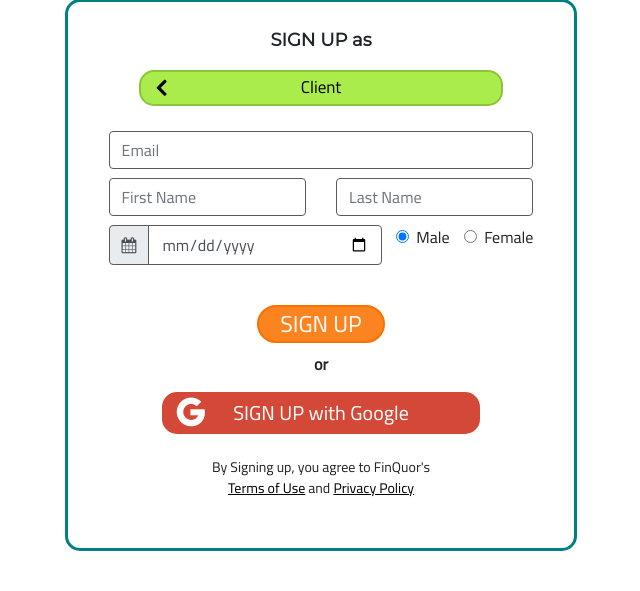
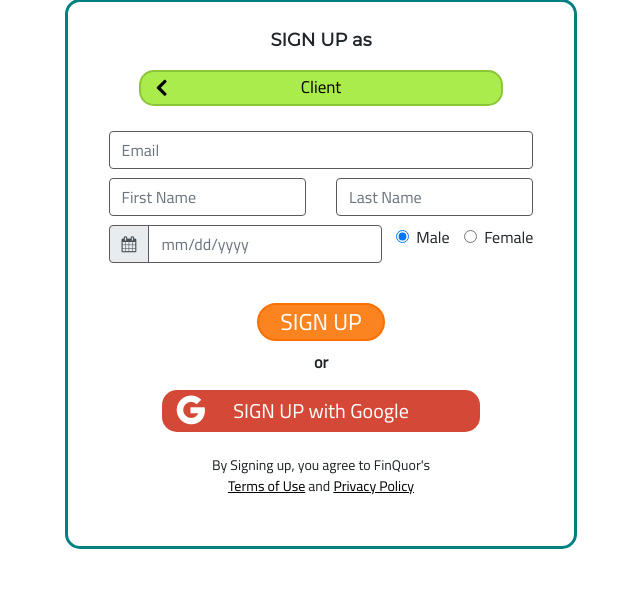
Before and after one commit to r3sjay17/finquor, a CodeIgniter app: page /finquor/form/client/signup in a window 1280 px wide. Shown: the part 155-746 px from the top of the page, without its empty margins (319-959 px from the left). Run offline with CodeIgniter, Linux system fonts and the light colour scheme; some libraries are stand-ins or nearby versions.

Commit message:
update datepicker for v1.2.2

```diff
--- a/application/controllers/Actions.php
+++ b/application/controllers/Actions.php
@@ -44,7 +44,7 @@ class Actions extends CI_Controller {
 							':lname' => $lname,
 							':email' => $email,
 							//':mobile' => $mobile,
-							':bdate' => $bdate,
+							':bdate' => date('Y-m-d', strtotime($bdate)),
 							':gender' => $gender,
 							//':pwd' => $password,
 							':status' => 1,
--- a/application/views/layouts/header.php
+++ b/application/views/layouts/header.php
@@ -22,11 +22,13 @@
 	<link rel="stylesheet" href="<?=base_url('assets/css/slick.css')?>">
 	<link rel="stylesheet" href="<?=base_url('assets/css/slick-theme.css')?>">
 	<link rel="stylesheet" href="<?=base_url('assets/css/style.css')?>">
+	<link href="//cdnjs.cloudflare.com/ajax/libs/bootstrap-datepicker/1.3.0/css/datepicker.css" rel="stylesheet" type="text/css" />
 
 	<!-- script files -->
 	<script src="<?=base_url('assets/js/jquery-3.3.1.min.js')?>"></script>
 	<script src="<?=base_url('assets/js/bootstrap.bundle.min.js')?>"></script>
 	<script src="<?=base_url('assets/js/slick.js')?>"></script>
+	<script src="//cdnjs.cloudflare.com/ajax/libs/bootstrap-datepicker/1.3.0/js/bootstrap-datepicker.js"></script>
 </head>
 <body>
 	<?php $cpage = strtolower(str_replace(' ', '-', $page)); ?>
--- a/application/views/public/api-form.php
+++ b/application/views/public/api-form.php
@@ -28,7 +28,7 @@
 								<div class="input-group-prepend">
 								  <div class="input-group-text"><i class="fa fa-calendar"></i></div>
 								</div>
-								<input type="date" name="bdate" class="form-control" max="<?=date('Y-m-d')?>" required>
+								<input type="text" name="bdate" class="form-control datepicker" autocomplete="off"> max="<?=date('Y-m-d')?>" required>
 					  		</div>
 						</div>
 						<div class="col">
--- a/application/views/public/signup-form.php
+++ b/application/views/public/signup-form.php
@@ -34,7 +34,7 @@
 								<div class="input-group-prepend">
 								  <div class="input-group-text"><i class="fa fa-calendar"></i></div>
 								</div>
-								<input type="date" name="bdate" class="form-control" max="<?=date('Y-m-d')?>" placeholder="Full Name" required>
+								<input type="text" name="bdate" class="form-control datepicker" max="<?=date('Y-m-d')?>" autocomplete="off" placeholder="mm/dd/yyyy" required>
 					  		</div>
 						</div>
 						<div class="col">
--- a/assets/js/rty-scripts.js
+++ b/assets/js/rty-scripts.js
@@ -1,4 +1,12 @@
 jQuery(function($) {
+
+	var ndate = new Date();
+
+	$('.datepicker').datepicker({
+		autoclose: true,
+      	format: "mm/dd/yyyy",
+        maxDate: ndate
+	});
 
 	$('.heading').on('click', '.btn-explore', function() {
  		$('html, body').animate({scrollTop: $('.sOne').offset().top}, 'slow');
```
